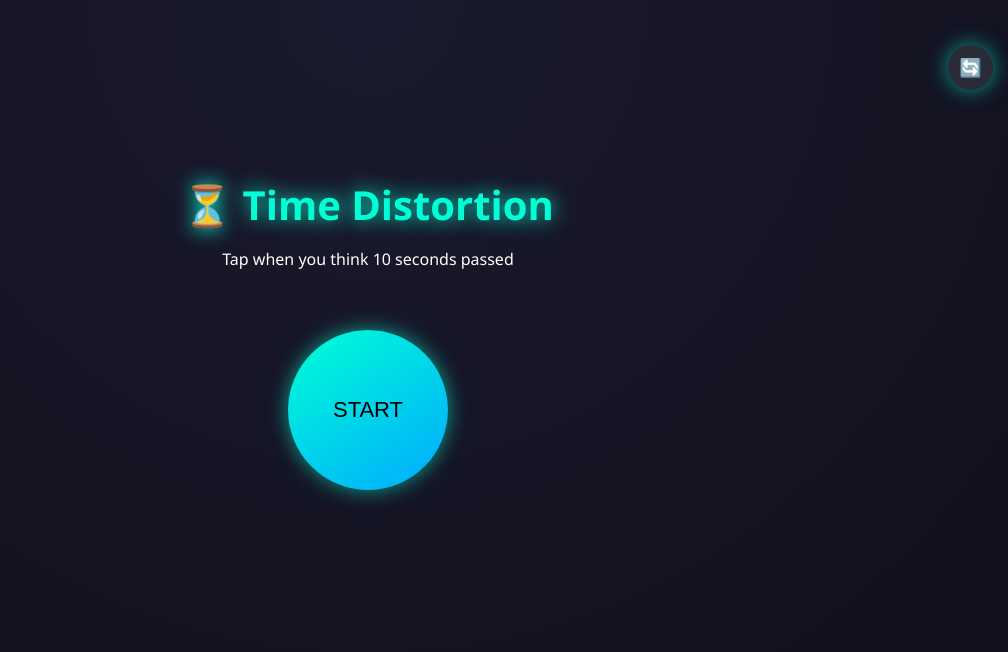
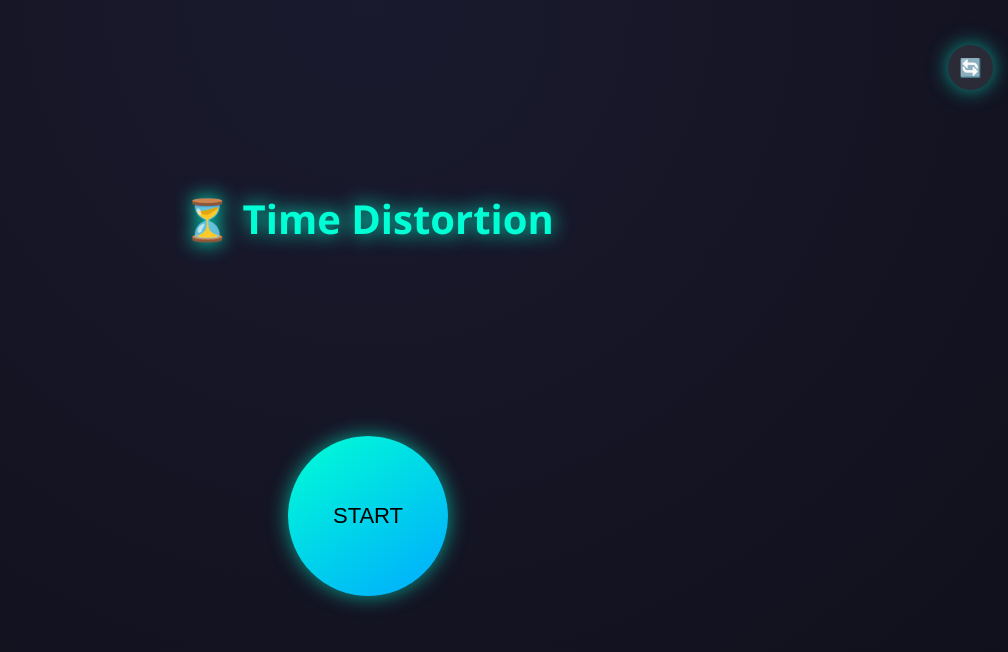
Before and after one commit to Mihir-Kanojia/time-distortion, a Flask app: page / in a window 1280 px wide. Shown: the top 652 px of the page, without its empty margins (272-1280 px from the left). Run offline with Flask 3, Linux system fonts and the light colour scheme.

Commit message:
updated design

```diff
--- a/templates/index.html
+++ b/templates/index.html
@@ -13,19 +13,23 @@
     <button id="resetBtn" title="Reset session">🔄</button>
 
 <div class="container">
+
     <h1>⏳ Time Distortion</h1>
-    <p id="instruction">Tap when you think 10 seconds passed</p>
 
-    <div class="game-area">
+    <!-- RESULT AREA (TOP) -->
+    <div id="result"></div>
 
-    <!-- <div id="breathCircle" class="breath" style="display:none;"></div> -->
+    <!-- GAME AREA -->
+    <div id="gameArea" class="game-area">
+        <div id="breathCircle" class="breath" style="display:none;"></div>
+        <button id="gameButton">START</button>
+    </div>
 
-    <button id="gameButton">START</button>
+    <!-- TRY AGAIN BUTTON -->
+    <button id="retryBtn" style="display:none;">Try Again 🔁</button>
 
 </div>
 
-    <div id="result"></div>
-</div>
 
 <script src="{{ url_for('static', filename='script.js') }}"></script>
 </body>
```
